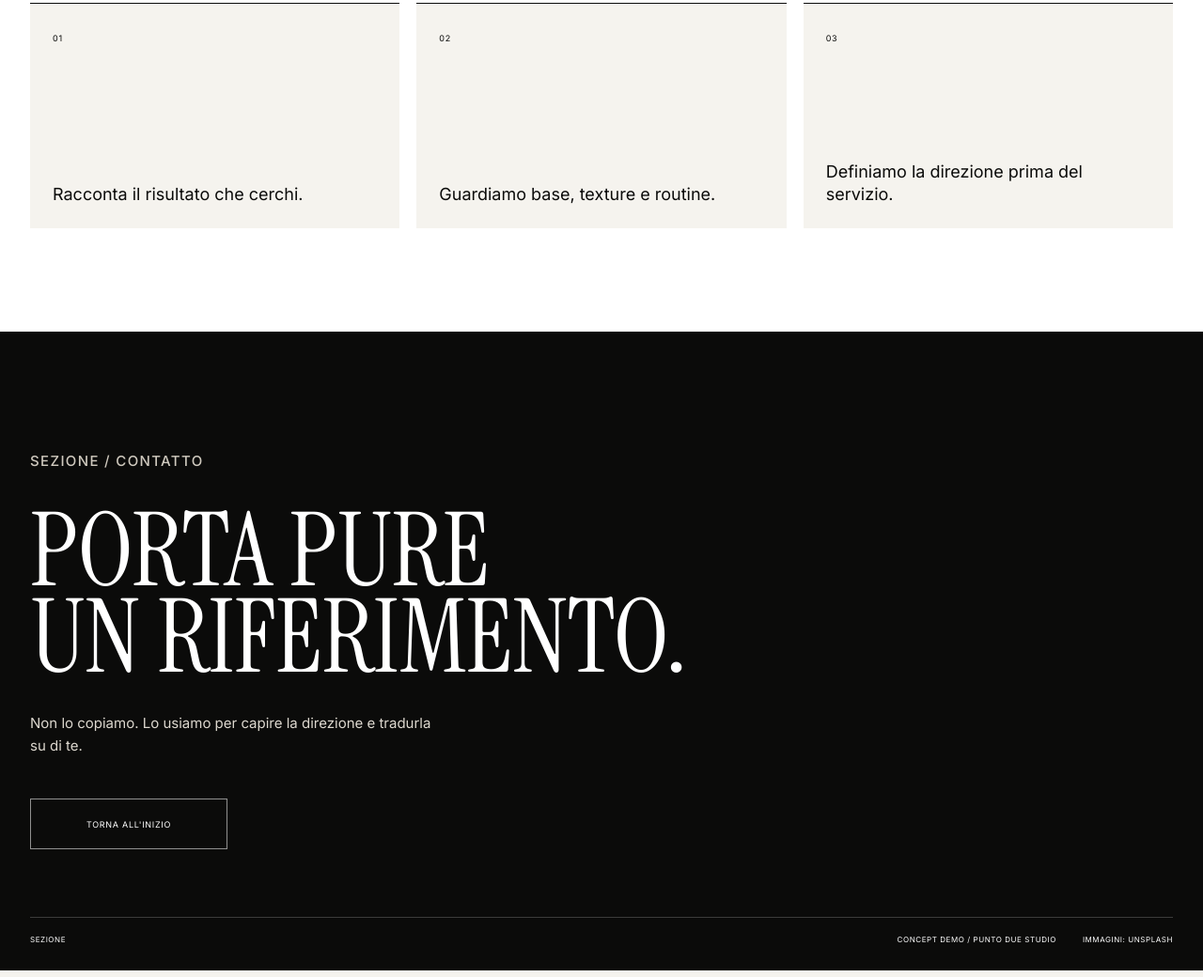
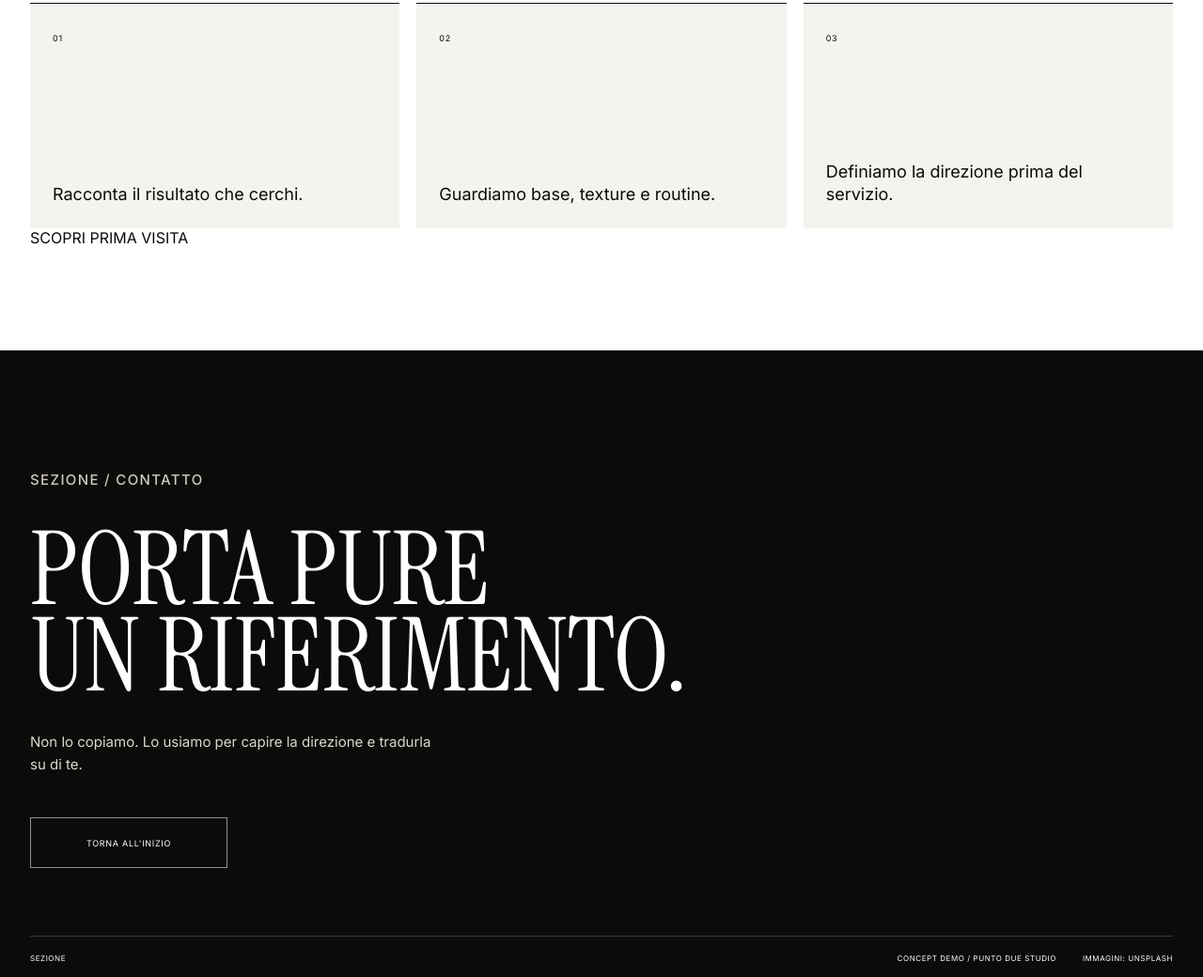
Before and after one commit to manueldipa4561-png/sezione-hair-studio-demo-v3, a website: page index.html in a window 1280 px wide. Shown: the part 4391-5431 px from the top of the page at 94% size. Drawn offline with Linux system fonts and the light colour scheme.

Commit message:
feat: expose Prima Visita route on Home

```diff
--- a/index.html
+++ b/index.html
@@ -126,6 +126,7 @@
         <article><span>02</span><p>Guardiamo base, texture e routine.</p></article>
         <article><span>03</span><p>Definiamo la direzione prima del servizio.</p></article>
       </div>
+      <a class="first-visit-link" href="prima-visita.html">SCOPRI PRIMA VISITA</a>
     </section>
 
     <section class="final-cta" id="contatto" aria-labelledby="cta-title">
```
